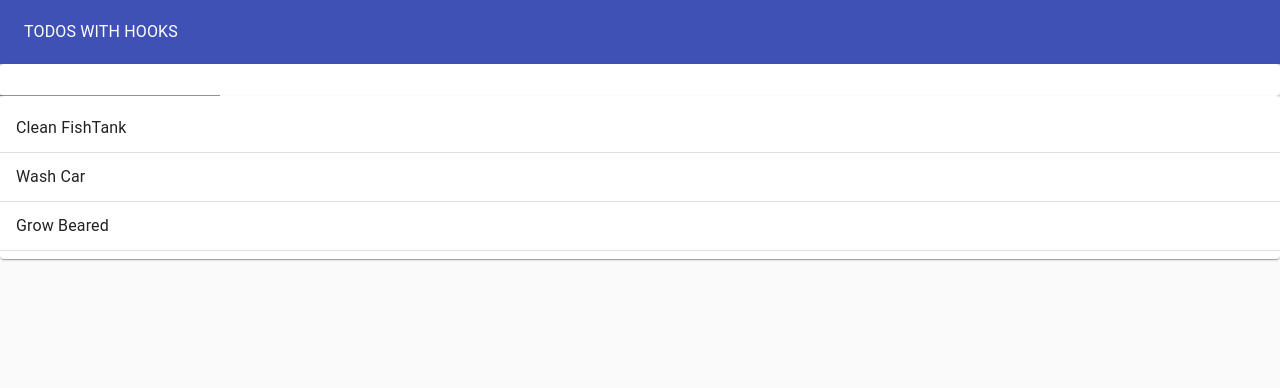
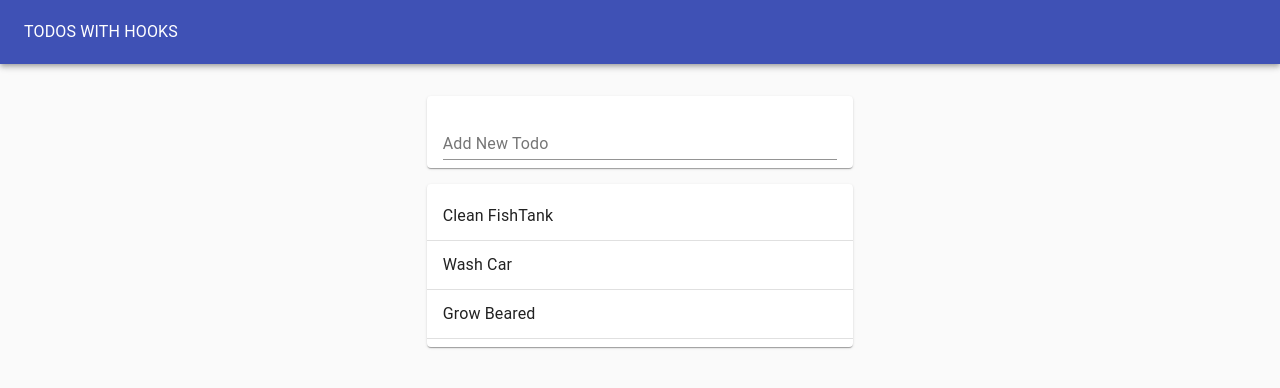
Before and after one commit to arnabcs10/Task-Manager, a React (Create React App) app: page / in a window 1280 px wide. Shown: the top 388 px of the page. Built offline with nearby package versions, Linux system fonts and the light colour scheme.

Commit message:
Add Grid and Style TodoForm

```diff
--- a/src/TodoApp.js
+++ b/src/TodoApp.js
@@ -31,8 +31,12 @@ function TodoApp(){
                     <Typography color='inherit'>TODOS WITH HOOKS</Typography>
                 </Toolbar>
             </AppBar>
-            <TodoForm addTodo={addTodo} />
-            <TodoList todos={todos} />
+            <Grid container justify='center' style={{marginTop:"1rem"}}>
+                <Grid item xs={11} md={8} lg={4}>
+                    <TodoForm addTodo={addTodo} />
+                    <TodoList todos={todos} />
+                </Grid>
+            </Grid>
         </Paper>
     );
 }
--- a/src/TodoForm.js
+++ b/src/TodoForm.js
@@ -6,13 +6,19 @@ import useInputState from './hooks/useInputState';
  function TodoForm(props) {
     const [value,handleChange,reset] = useInputState("");
     return (
-        <Paper>
+        <Paper style={{margin:"1rem 0",padding:"0 1rem"}}>
             <form onSubmit={ (e)=>{
                 e.preventDefault();
                 props.addTodo(value);
                 reset();
             } }>
-                <TextField value={value} onChange={handleChange}/>
+                <TextField
+                    value={value}
+                    onChange={handleChange}
+                    margin='normal'
+                    label='Add New Todo'
+                    fullWidth
+                />
             </form>
         </Paper>
     )
```
